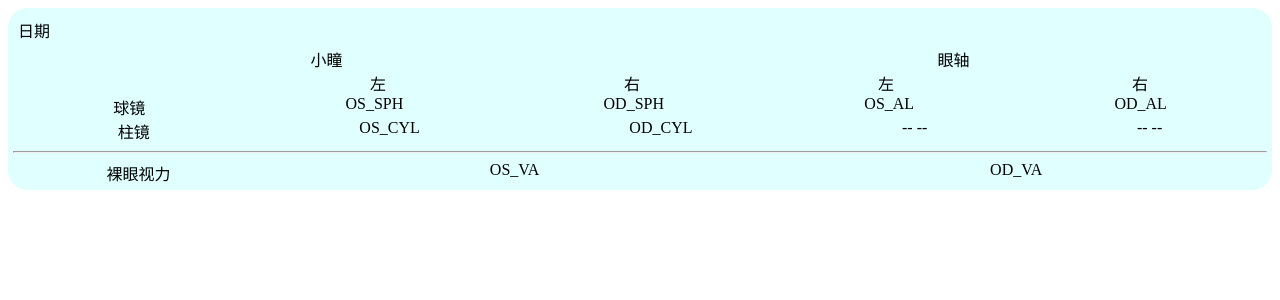
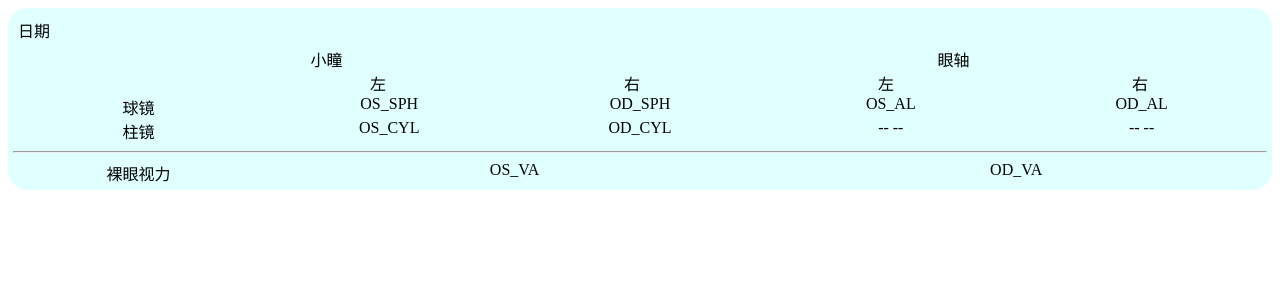
Before and after one commit to wumingqing2018/maneu-guest-web, a Django app: page /test/ in a window 1280 px wide. Shown: the top 300 px of the page. Run offline with Django 3.2, Linux system fonts and the light colour scheme.

Commit message:
添加可视化功能

```diff
--- a/templates/test.html
+++ b/templates/test.html
@@ -18,14 +18,14 @@
         <div class="grid-item" style="text-align:center;">左</div>
         <div class="grid-item" style="text-align:center;">右</div>
     </div>
-    <div class="grid-container" style="display: grid; grid-template-columns: auto auto auto auto auto;">
+    <div class="grid-container" style="display: grid; grid-template-columns: 1fr 1fr 1fr 1fr 1fr;">
         <div class="grid-item" style="text-align:center;">球镜</div>
         <div class="grid-item" style="text-align:center;">OS_SPH</div>
         <div class="grid-item" style="text-align:center;">OD_SPH</div>
         <div class="grid-item" style="text-align:center;">OS_AL</div>
         <div class="grid-item" style="text-align:center;">OD_AL</div>
     </div>
-    <div class="grid-container" style="display: grid; grid-template-columns: auto auto auto auto auto;">
+    <div class="grid-container" style="display: grid; grid-template-columns: 1fr 1fr 1fr 1fr 1fr;">
         <div class="grid-item" style="text-align:center;">柱镜</div>
         <div class="grid-item" style="text-align:center;">OS_CYL</div>
         <div class="grid-item" style="text-align:center;">OD_CYL</div>
```
